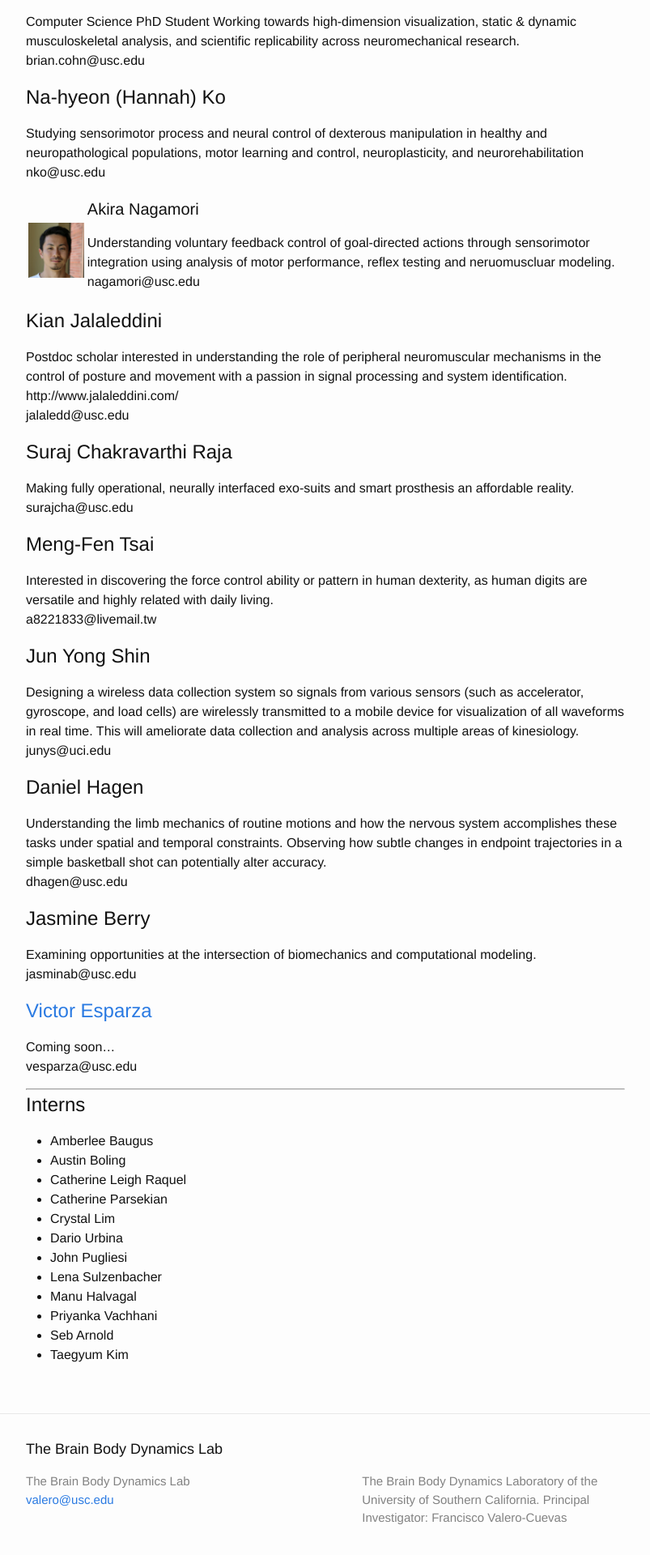
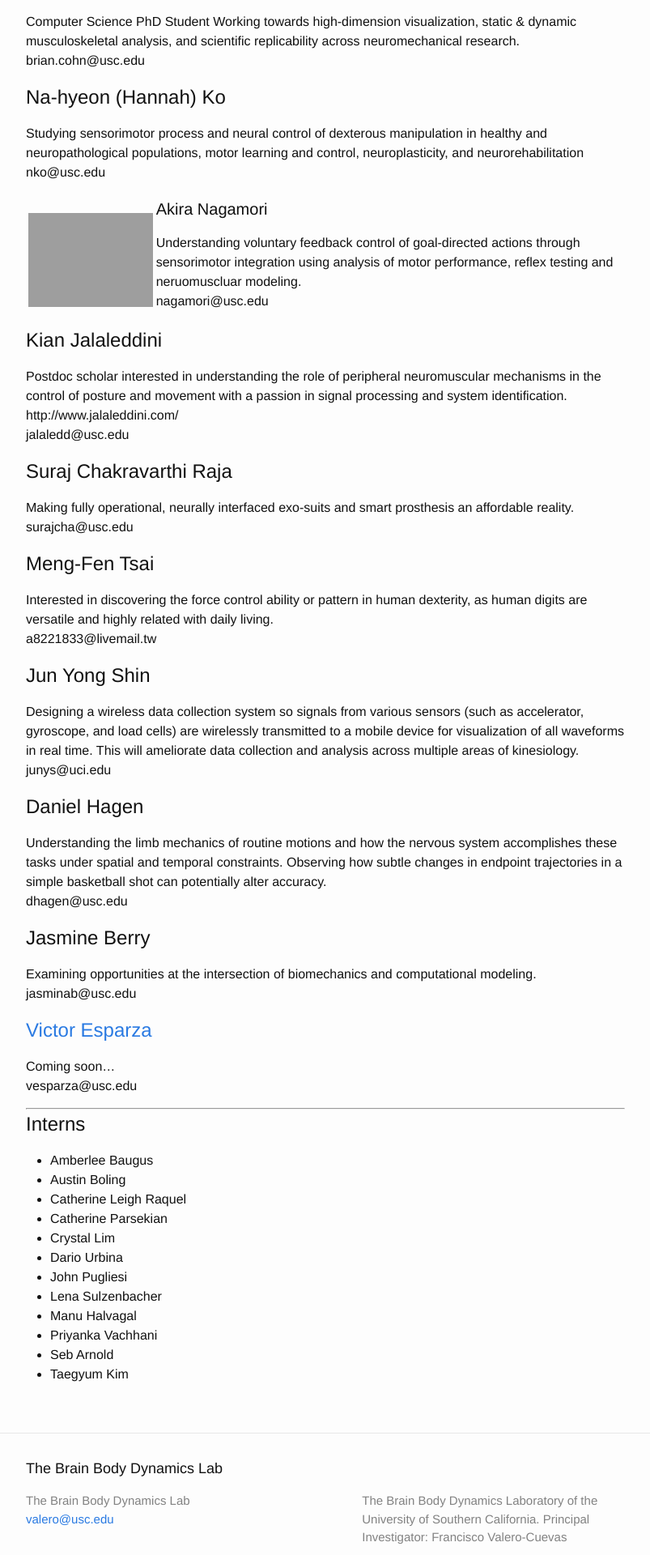
Before and after one commit to usc-bbdl/usc-bbdl.github.io, a Jekyll site: the page built from about.md, in a window 1280 px wide. Shown: the part 1247-3167 px from the top of the page at 81% size, without its empty margins (238-1041 px from the left). Built offline with Jekyll 4.4.1, drawn with Linux system fonts in a browser that asks for light colours.

Commit message:
Update about.md

```diff
--- a/about.md
+++ b/about.md
@@ -51,7 +51,7 @@ Studying sensorimotor process and neural control of dexterous manipulation in he
 nko@usc.edu
 
 <table style="border: none;">
-<tr><td style="width=125px;"><img src="https://valerolab.org/Photos/akira.jpg"></td>
+<tr><td style="width=125px;"><img src="https://valerolab.org/Photos/hannah.jpg"></td>
 <td><h4>Akira Nagamori</h4>
 <p>Understanding voluntary feedback control of goal-directed actions through sensorimotor integration using analysis of motor performance, reflex testing and neruomuscluar modeling.<br>
 nagamori@usc.edu</p></td></tr>
```
